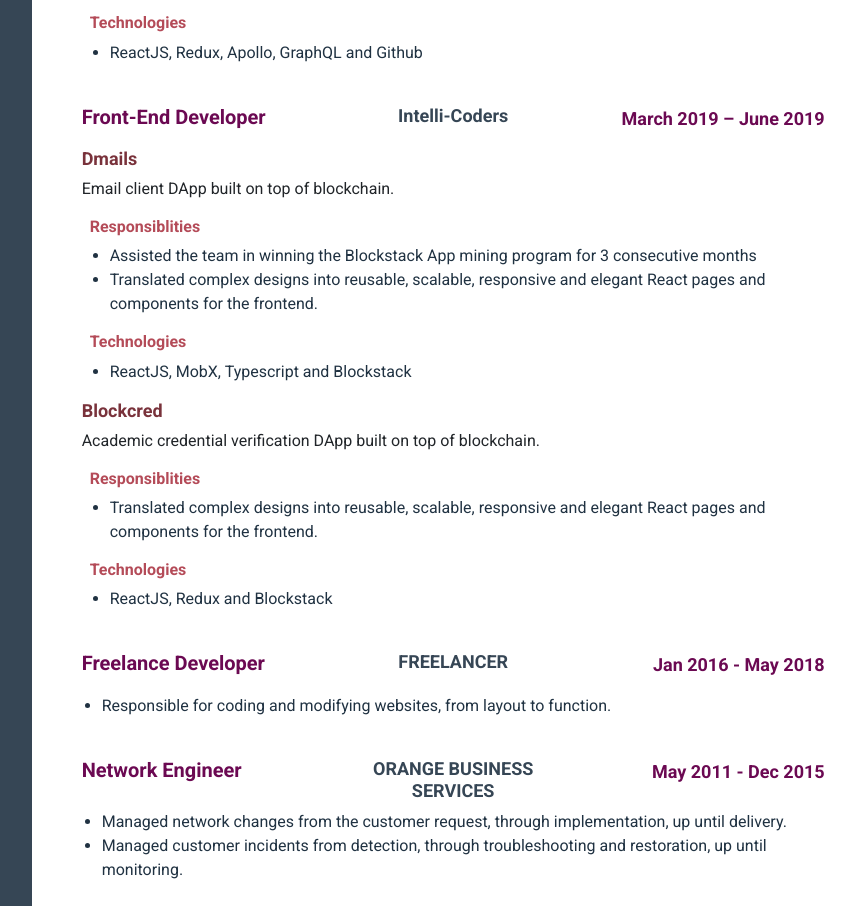
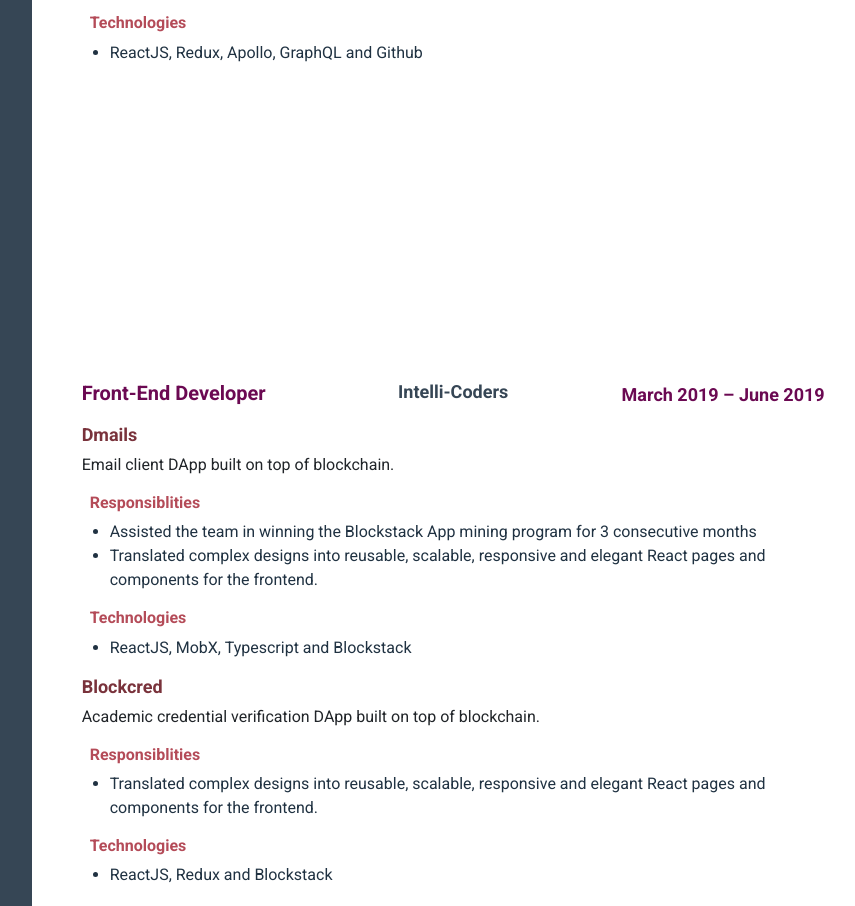
Before and after one commit to khaled-elakkad/dynamic-cv, a website: page dist/index.html in a window 1280 px wide. Shown: the part 1357-2263 px from the top of the page, without its empty margins (400-1255 px from the left). Drawn offline with nearby package versions, Linux system fonts and the light colour scheme.

Commit message:
added extra temp margin for the 2 pages

```diff
--- a/dist/index.html
+++ b/dist/index.html
@@ -288,7 +288,7 @@
               <!-- end job 2 -->
 
               <!-- start job 3 -->
-              <article class="mb-4">
+              <article class="mb-4" style="margin-top: 300px;">
                 <div class="row">
                   <div class="col-4">
                     <h3>
```
